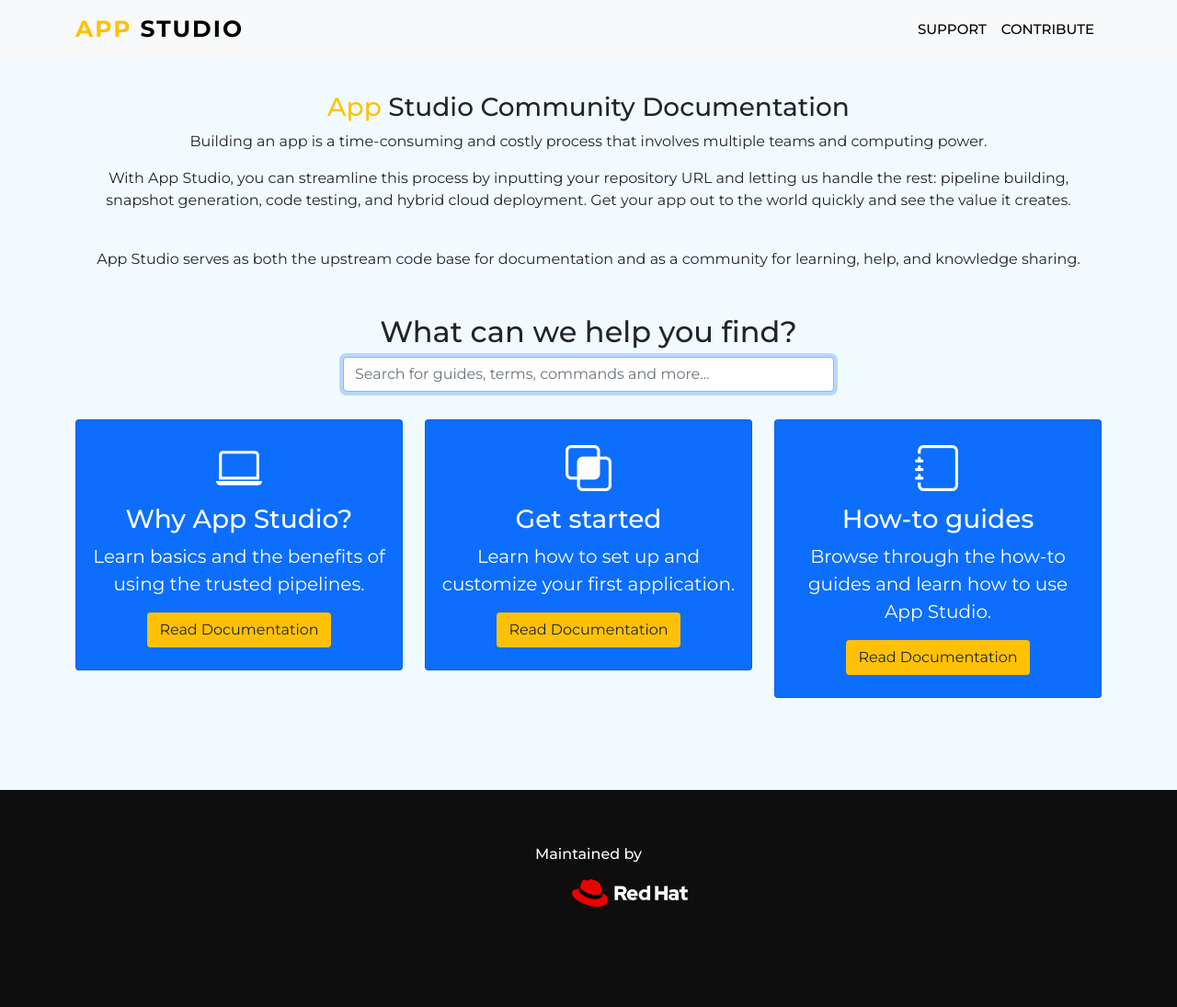
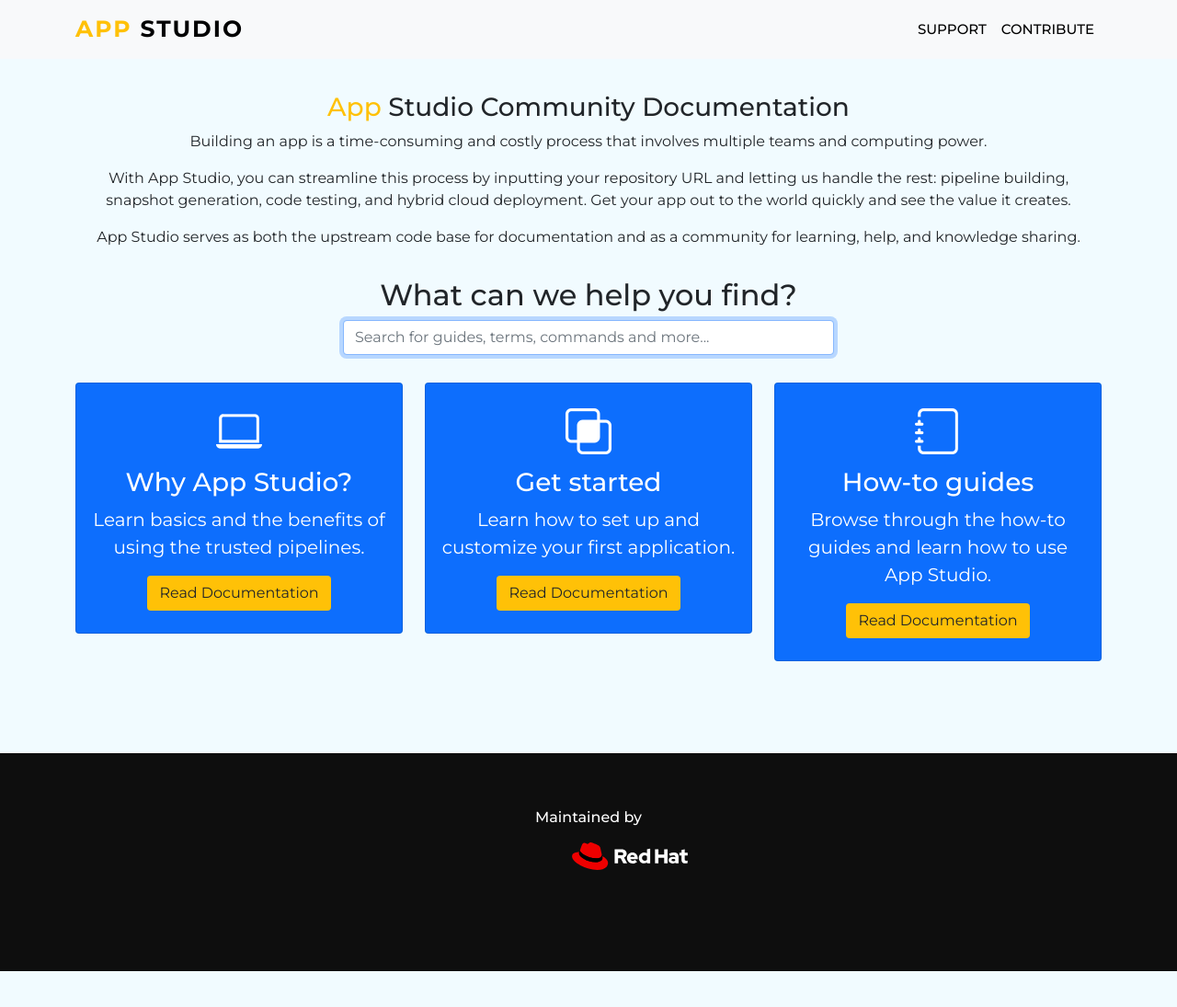
Before and after one commit to redhat-appstudio/appstudio.docs.ui.io, a Jekyll site: the page built from index.html, in a window 1280 px wide and 1096 px high. Shown: the whole window at 92% size. Built offline with Jekyll 4.4.1, drawn with Linux system fonts in a browser that asks for light colours; nearby versions of some CDN libraries.

Commit message:
Updated pages

```diff
--- a/_includes/community.html
+++ b/_includes/community.html
@@ -1,9 +1,9 @@
-<div class="section-header text-center pb-5">
+<div class="section-header text-center pb-3">
     <h3><span class="text-warning">App</span> Studio Community Documentation</a></h3>
     <p>Building an app is a time-consuming and costly process that involves multiple teams and computing power.
     <p>With App Studio, you can streamline this process by inputting your repository URL and letting
         us handle the rest: pipeline building, snapshot generation, code testing, and hybrid cloud deployment. Get your app
         out to the world quickly and see the value it creates.</p>
-    <br>App Studio serves as both the upstream code base for documentation and as a community for learning, help, and
-        knowledge sharing.
+    <p>App Studio serves as both the upstream code base for documentation and as a community for learning, help, and
+        knowledge sharing.</p>
 </div>
```
